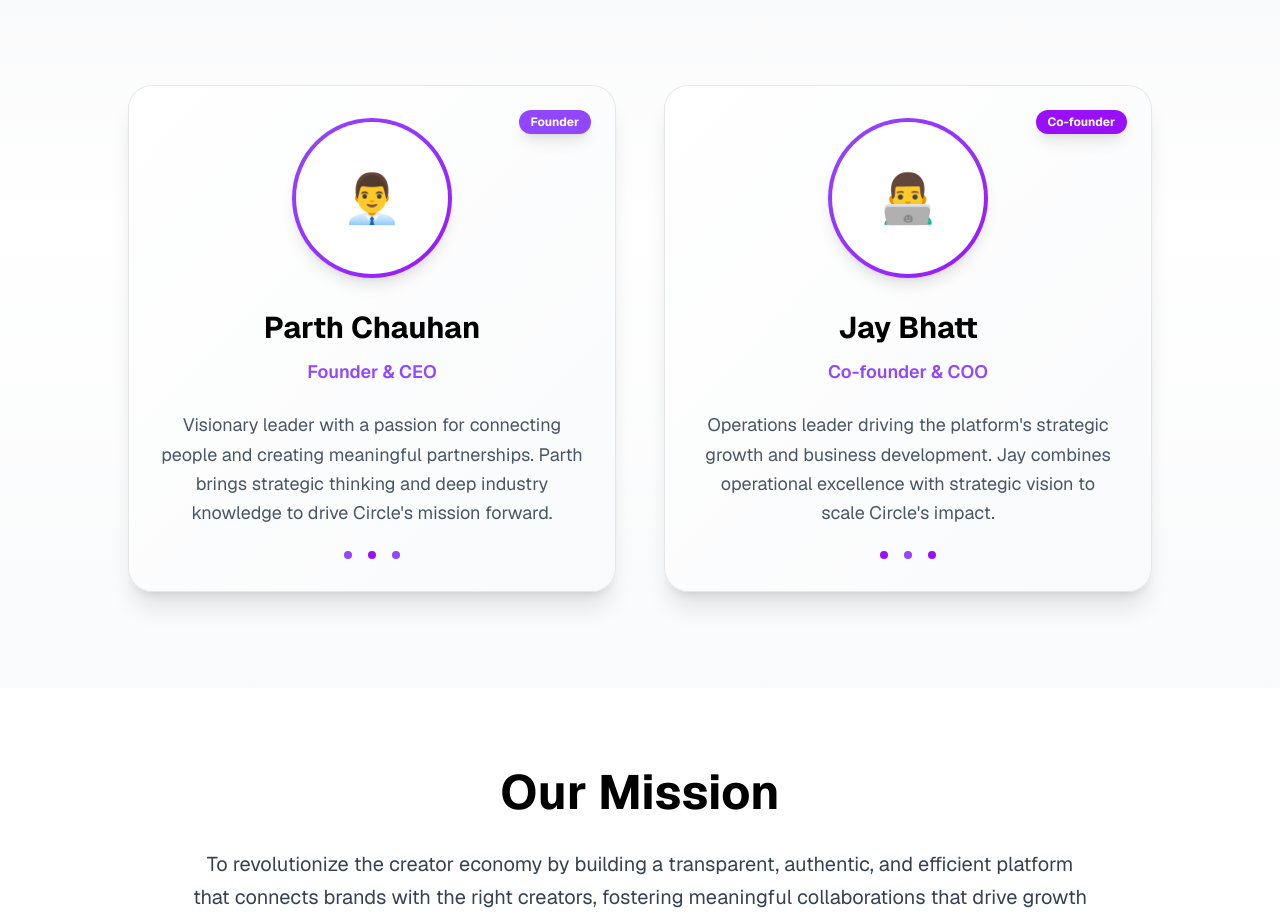
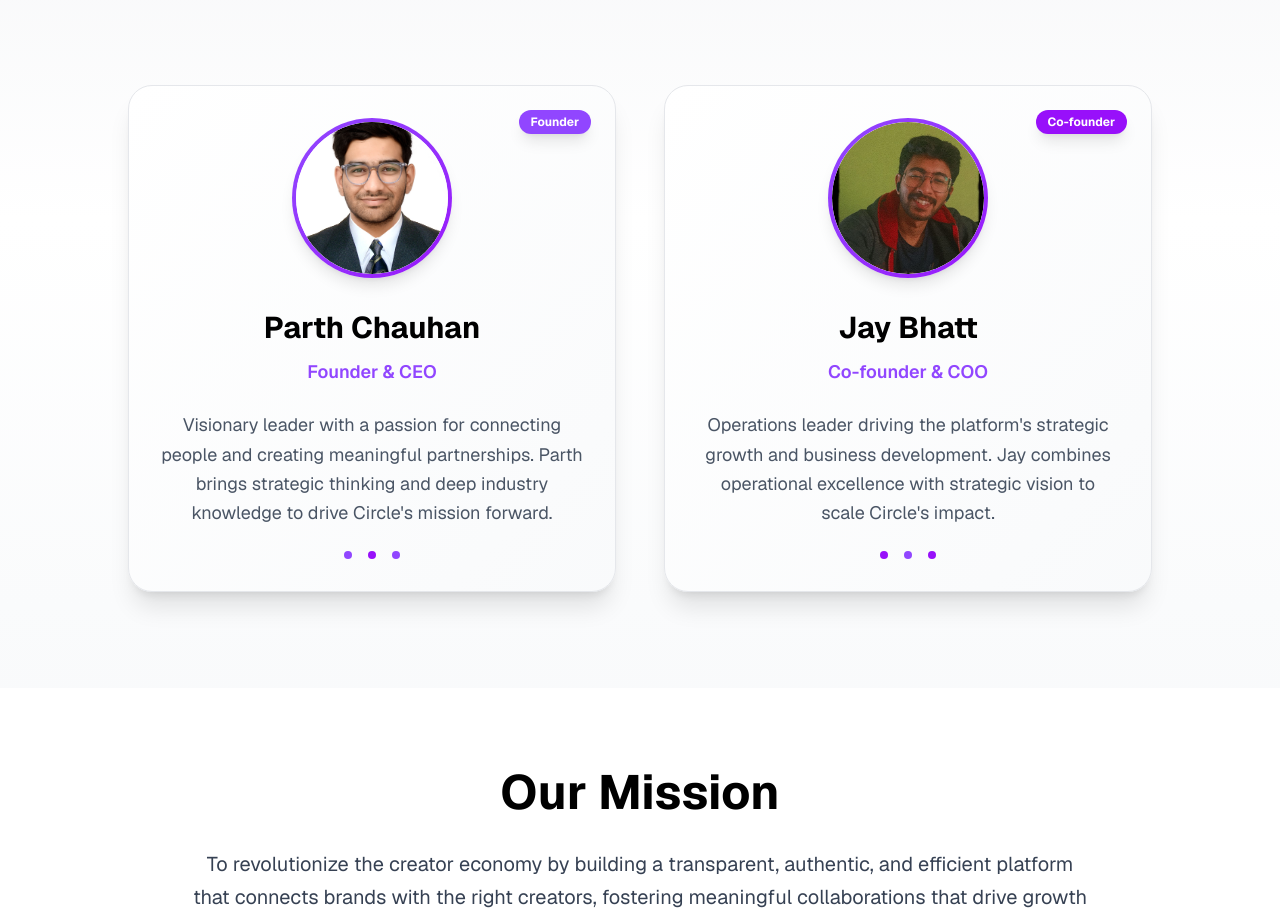
Before and after one commit to decodewithParth/circle-5, a Next.js app: page /about in a window 1280 px wide. Shown: the part 2740-3659 px from the top of the page. Built offline with nearby package versions, Linux system fonts and the light colour scheme.

Commit message:
modified the founder section and added the profile pictures

```diff
--- a/src/app/about/page.tsx
+++ b/src/app/about/page.tsx
@@ -14,6 +14,7 @@ import { ShimmerButton } from "@/component/magicui/shimmer-button";
 import { EvervaultCard } from "@/component/aceternity/evervault-card-1";
 import { EvervaultCard as EvervaultCardSimple } from "@/component/aceternity/evervault-card";
 import { useState } from "react";
+import Image from "next/image";
 
 export default function AboutPage() {
   const [isMobileMenuOpen, setIsMobileMenuOpen] = useState(false);
@@ -226,8 +227,14 @@ export default function AboutPage() {
                     <div className="text-center">
                       <div className="relative mb-8">
                         <div className="w-40 h-40 mx-auto rounded-full bg-gradient-to-br from-[#9146FF] to-purple-600 p-1 shadow-lg">
-                          <div className="w-full h-full rounded-full bg-white dark:bg-gray-900 flex items-center justify-center group-hover:scale-105 transition-transform duration-300">
-                            <div className="text-5xl">👨‍💼</div>
+                          <div className="w-full h-full rounded-full bg-white dark:bg-gray-900 flex items-center justify-center group-hover:scale-105 transition-transform duration-300 overflow-hidden">
+                            <Image
+                              src="/Parth Profile Picture.jpg"
+                              alt="Parth Chauhan"
+                              width={160}
+                              height={160}
+                              className="w-full h-full rounded-full object-cover"
+                            />
                           </div>
                         </div>
                         <div className="absolute -top-2 -right-2 bg-[#9146FF] text-white px-3 py-1 rounded-full text-xs font-bold shadow-lg">
@@ -255,8 +262,14 @@ export default function AboutPage() {
                     <div className="text-center">
                       <div className="relative mb-8">
                         <div className="w-40 h-40 mx-auto rounded-full bg-gradient-to-br from-[#9146FF] to-purple-600 p-1 shadow-lg">
-                          <div className="w-full h-full rounded-full bg-white dark:bg-gray-900 flex items-center justify-center group-hover:scale-105 transition-transform duration-300">
-                            <div className="text-5xl">👨‍💻</div>
+                          <div className="w-full h-full rounded-full bg-white dark:bg-gray-900 flex items-center justify-center group-hover:scale-105 transition-transform duration-300 overflow-hidden">
+                            <Image
+                              src="/Jay Profile Picture.jpg"
+                              alt="Jay Bhatt"
+                              width={160}
+                              height={160}
+                              className="w-full h-full rounded-full object-cover"
+                            />
                           </div>
                         </div>
                         <div className="absolute -top-2 -right-2 bg-purple-600 text-white px-3 py-1 rounded-full text-xs font-bold shadow-lg">
```
Also changed, not shown: public/Jay Profile Picture.jpg (added), public/Parth Profile Picture.jpg (added).
